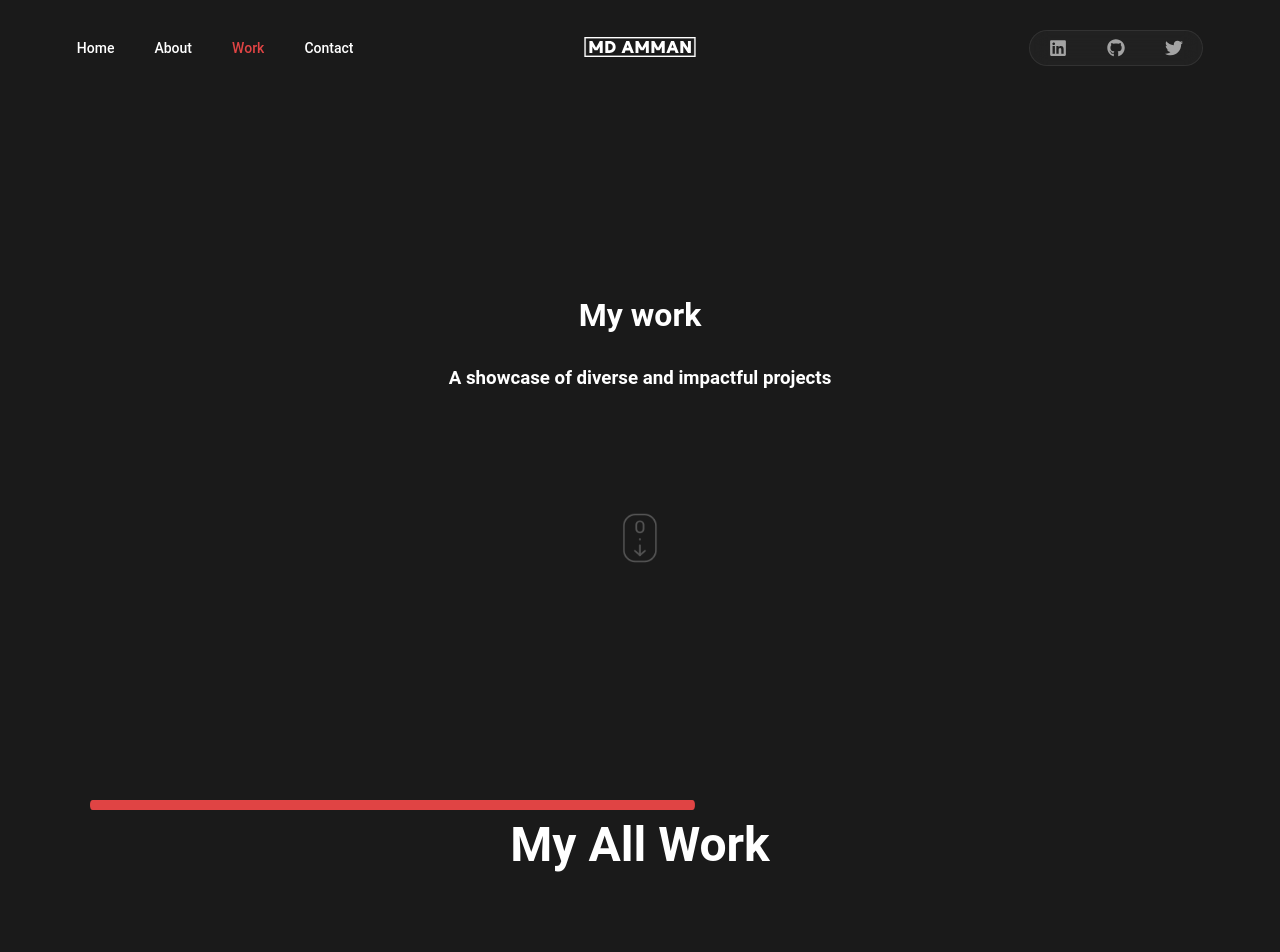
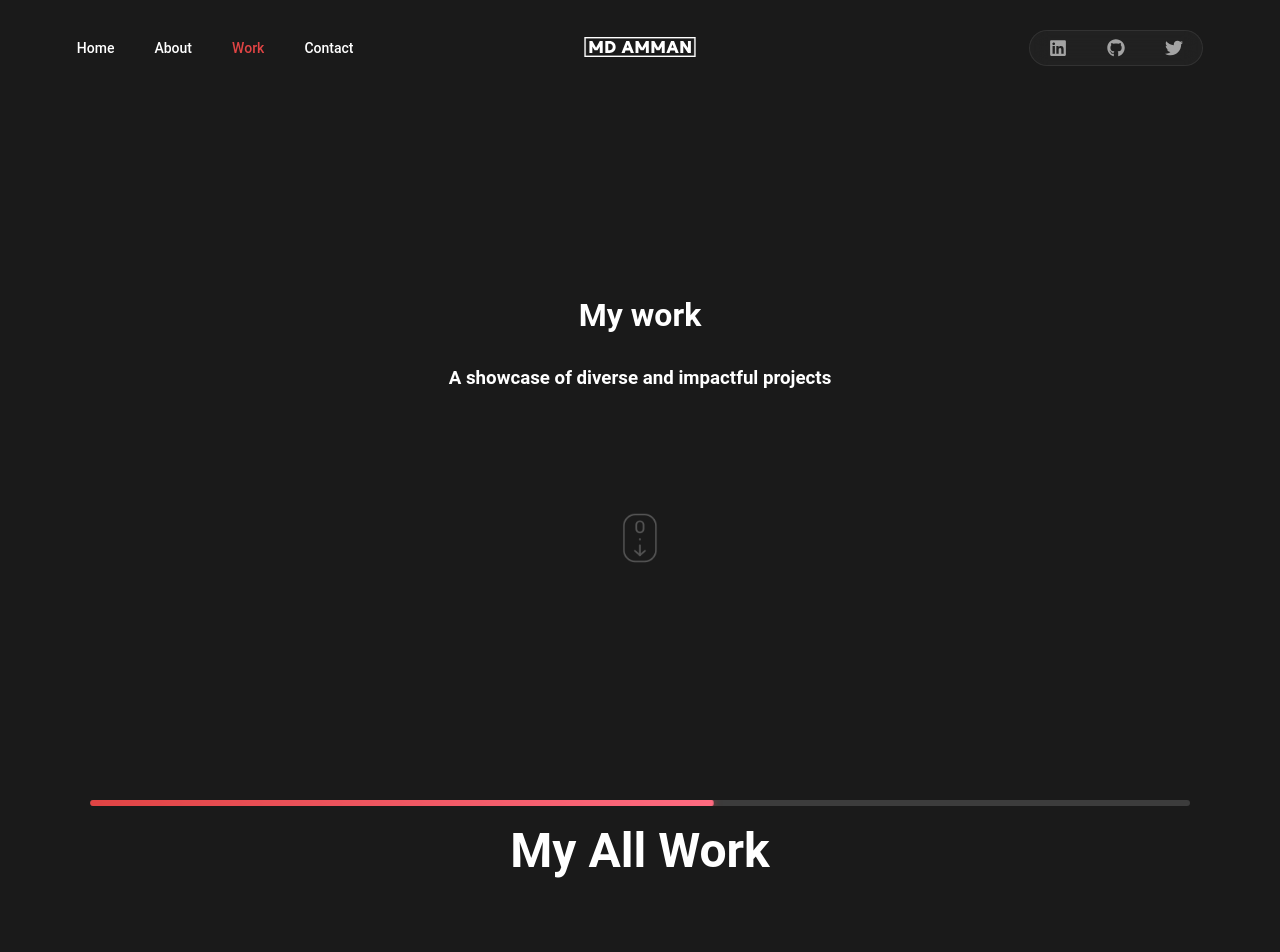
Before and after one commit to krazio-01/Portfolio, a React (Vite) app: page /work in a window 1280 px wide. Shown: the top 952 px of the page. Built offline with nearby package versions, Linux system fonts and the light colour scheme.

Commit message:
redesign progress bar with gradient track and fluid animations

```diff
--- a/src/components/progressBar/ProgressBar.jsx
+++ b/src/components/progressBar/ProgressBar.jsx
@@ -1,8 +1,21 @@
-import { motion } from 'framer-motion';
+import { motion, useSpring, useTransform } from 'framer-motion';
 import './progressBar.css';
 
 const ProgressBar = ({ progress }) => {
-    return <motion.div className="progress-bar" style={{ scaleX: progress }}></motion.div>;
+    const eased = useTransform(progress, [0, 0.97], [0, 1]);
+    const opacity = useTransform(progress, [0, 0.05], [0, 1]);
+
+    const scaleX = useSpring(eased, {
+        stiffness: 120,
+        damping: 25,
+        restDelta: 0.001,
+    });
+
+    return (
+        <motion.div className="progress-track" style={{ opacity }}>
+            <motion.div className="progress-fill" style={{ scaleX }} />
+        </motion.div>
+    );
 };
 
 export default ProgressBar;
--- a/src/components/progressBar/progressBar.css
+++ b/src/components/progressBar/progressBar.css
@@ -1,12 +1,17 @@
-.progress-bar {
-    position: absolute;
-    top: 0;
-    left: 0;
-    right: 0;
-    height: 10px;
-    border-radius: var(--border-radius);
-    background: var(--red);
-    transform-origin: 0%;
-    z-index: 10000;
+.progress-track {
+    width: 100%;
+    height: 6px;
+    border-radius: 999px;
+    background: rgba(255, 255, 255, 0.15);
+    overflow: hidden;
     pointer-events: none;
 }
+
+.progress-fill {
+    width: 100%;
+    height: 100%;
+    border-radius: inherit;
+    background: linear-gradient(90deg, var(--red), #ff6b81);
+    box-shadow: 0 0 12px color-mix(in srgb, var(--red) 60%, transparent);
+    transform-origin: 0%;
+}
```
